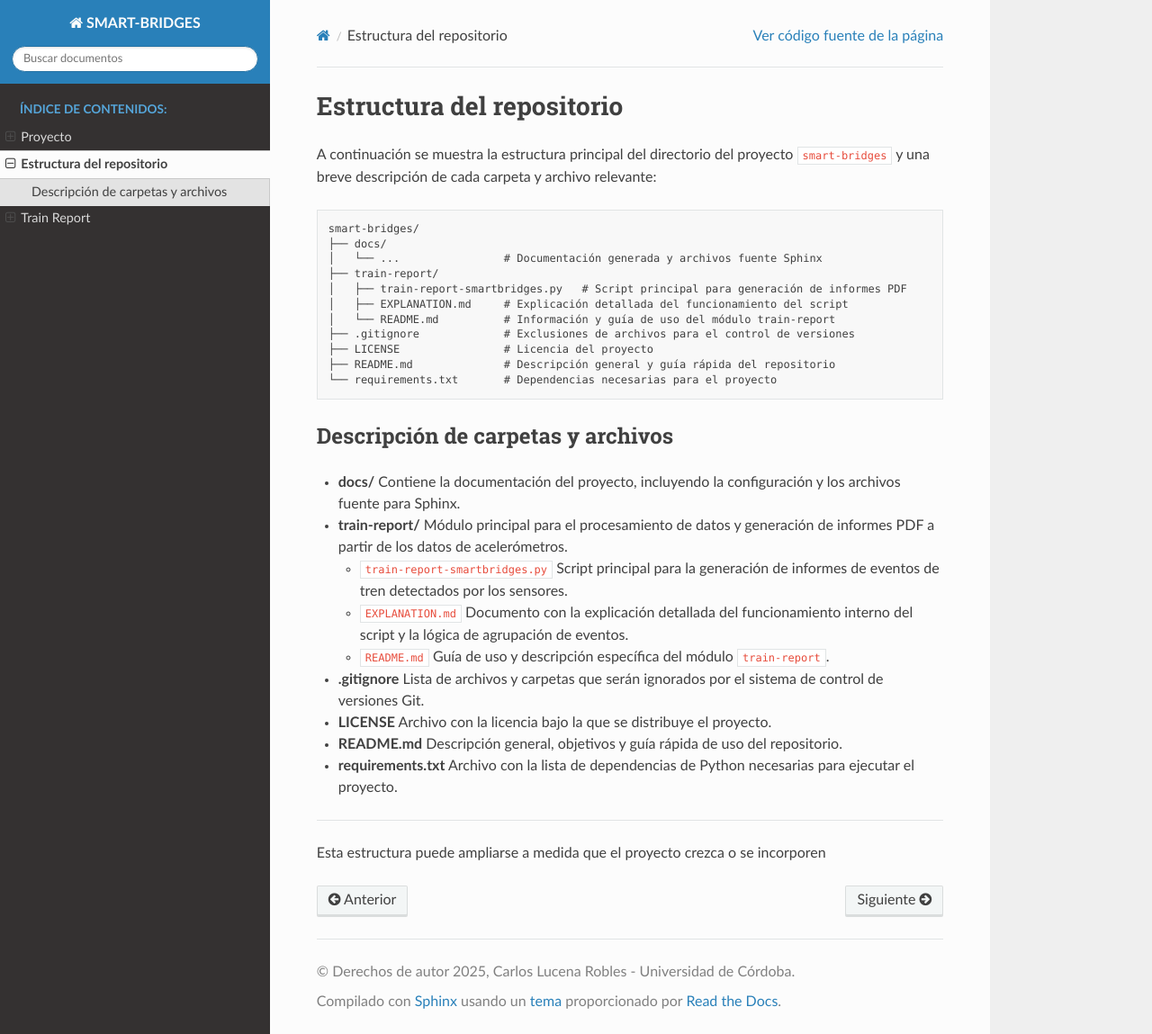
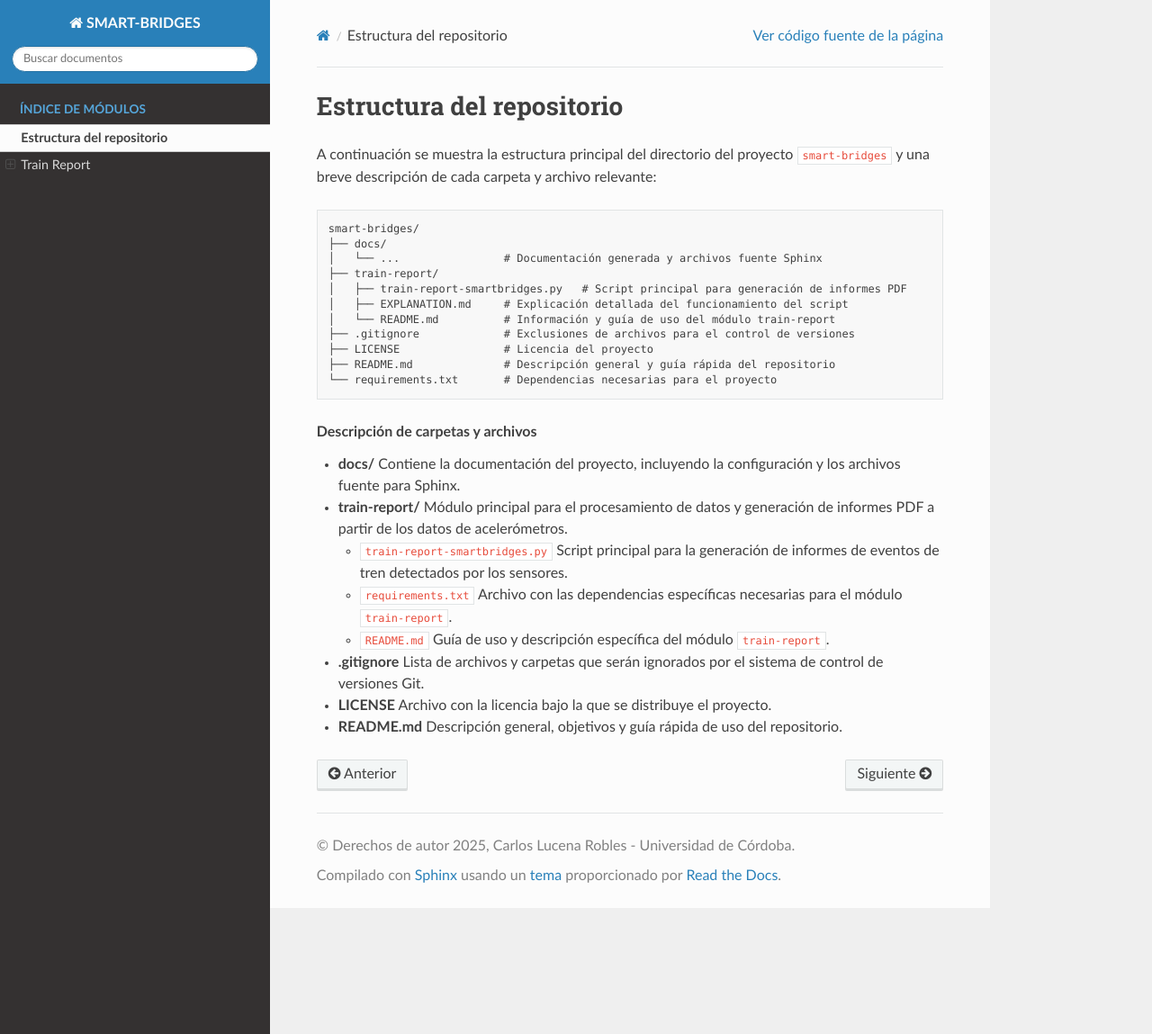
Before and after one commit to Shrondi/smart-bridges, a Sphinx documentation site: the page built from docs/source/structure.rst, in a window 1280 px wide and 1149 px high. Shown: the whole window at 90% size. Built offline with Sphinx 7.4.7 and the Read the Docs theme 3.1.0, drawn with Linux system fonts in a browser that asks for light colours.

```diff
--- a/docs/source/structure.rst
+++ b/docs/source/structure.rst
@@ -1,5 +1,5 @@
 Estructura del repositorio
-=======================
+==========================
 
 A continuación se muestra la estructura principal del directorio del proyecto ``smart-bridges`` y una breve descripción de cada carpeta y archivo relevante:
 
@@ -17,8 +17,7 @@ A continuación se muestra la estructura principal del directorio del proyecto `
    ├── README.md              # Descripción general y guía rápida del repositorio
    └── requirements.txt       # Dependencias necesarias para el proyecto
 
-Descripción de carpetas y archivos
-----------------------------------
+.. rubric:: Descripción de carpetas y archivos
 
 - **docs/**
   Contiene la documentación del proyecto, incluyendo la configuración y los archivos fuente para Sphinx.
@@ -29,8 +28,8 @@ Descripción de carpetas y archivos
   - ``train-report-smartbridges.py``
     Script principal para la generación de informes de eventos de tren detectados por los sensores.
 
-  - ``EXPLANATION.md``
-    Documento con la explicación detallada del funcionamiento interno del script y la lógica de agrupación de eventos.
+  - ``requirements.txt``
+    Archivo con las dependencias específicas necesarias para el módulo ``train-report``.
 
   - ``README.md``
     Guía de uso y descripción específica del módulo ``train-report``.
@@ -43,10 +42,3 @@ Descripción de carpetas y archivos
 
 - **README.md**
   Descripción general, objetivos y guía rápida de uso del repositorio.
-
-- **requirements.txt**
-  Archivo con la lista de dependencias de Python necesarias para ejecutar el proyecto.
-
-----
-
-Esta estructura puede ampliarse a medida que el proyecto crezca o se incorporen
```
Also changed, not shown: docs/source/index.rst (+41 -15 lines), docs/source/introduction.rst (deleted, +0 -33 lines).
